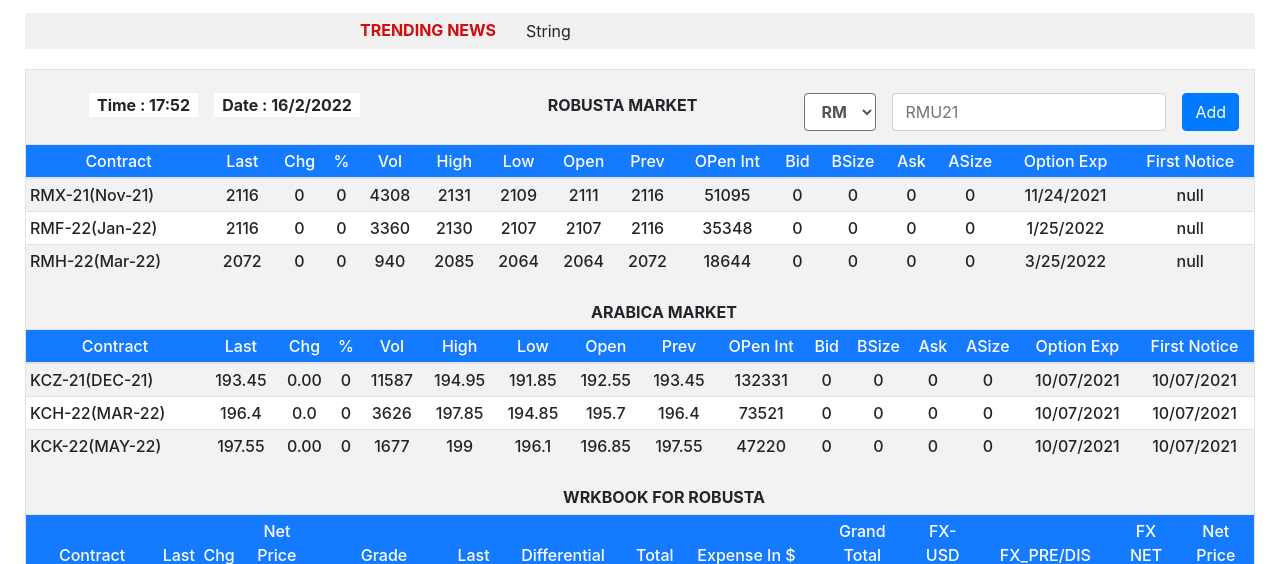
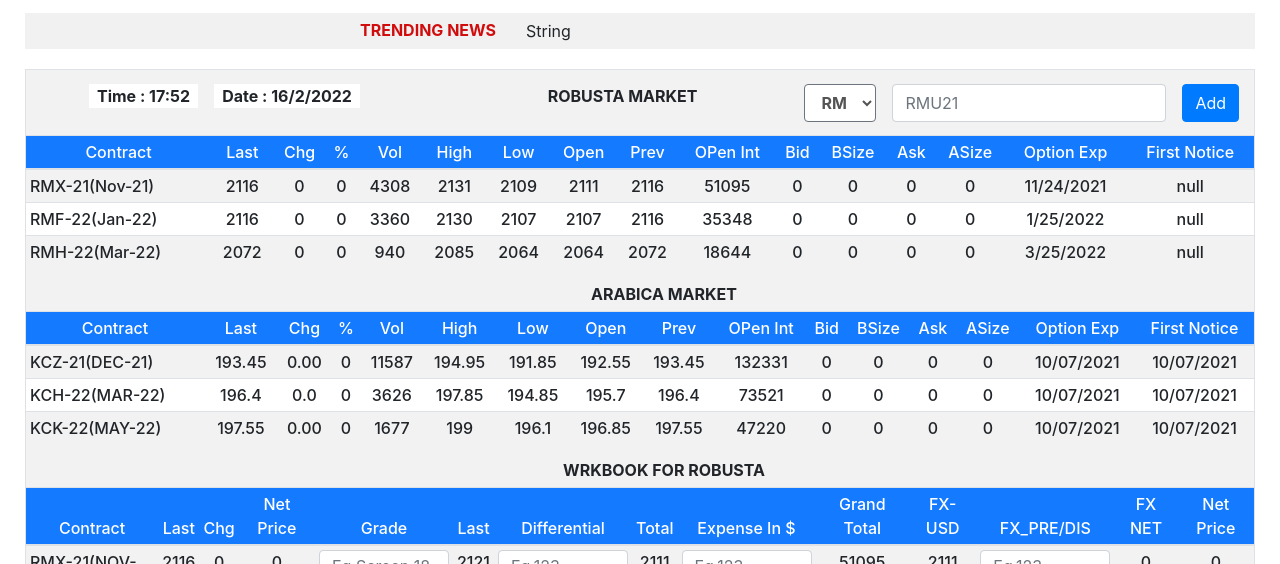
Before and after one commit to Bhaskarbabu1002/Coffe_Dashboard, a React (Create React App) app: page / in a window 1280 px wide. Shown: the part 216-780 px from the top of the page. Built offline with nearby package versions, Linux system fonts and the light colour scheme.

Commit message:
Some Padding Changes are done

```diff
--- a/src/App.css
+++ b/src/App.css
@@ -97,7 +97,7 @@ outline: unset;
 }
 .heading {
   background-color: rgba(0,0,0,.05);
-  padding: 23px 0px 5px;
+  padding: 14px 0px 5px;
 }
 .contract {
   text-align: left !important;
```
